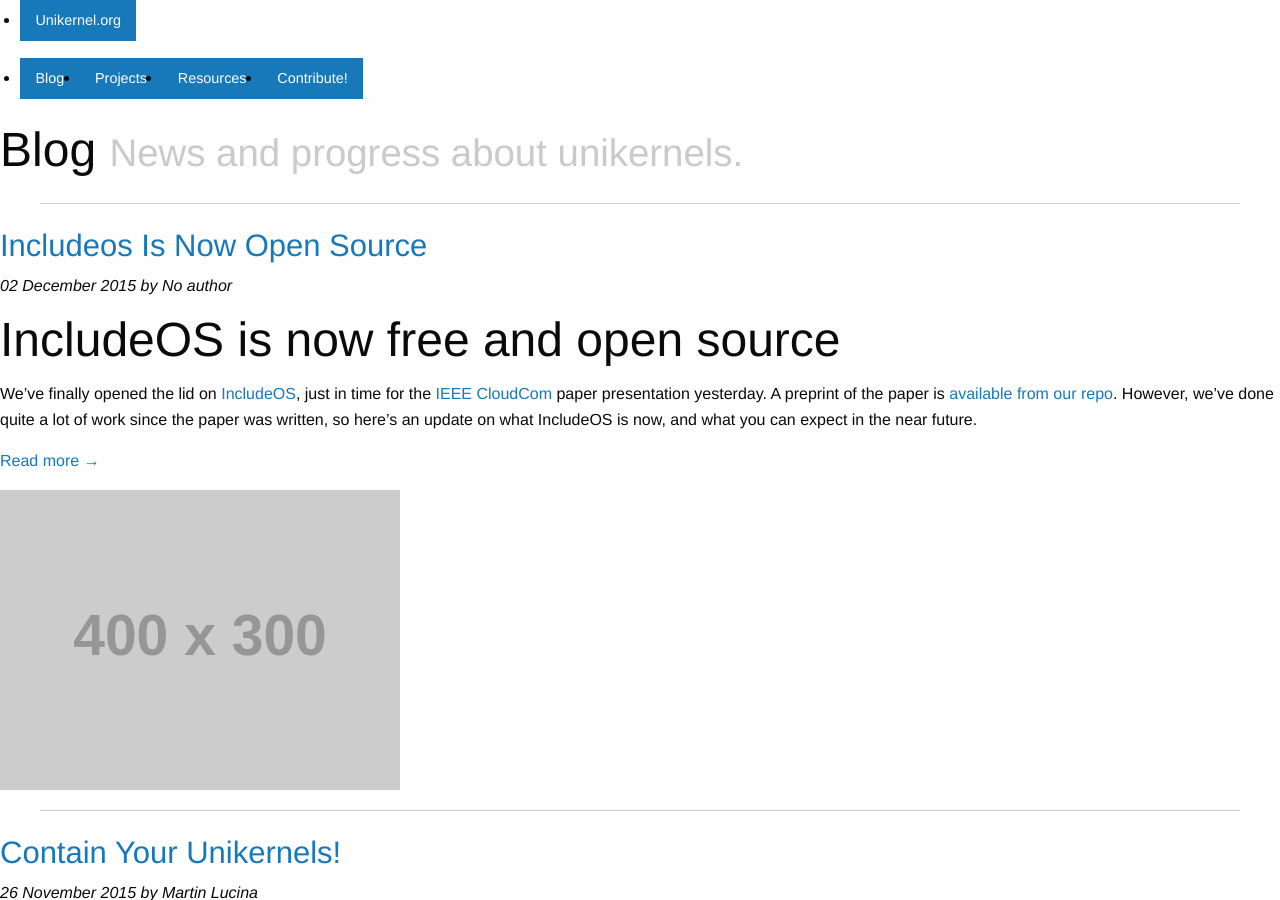
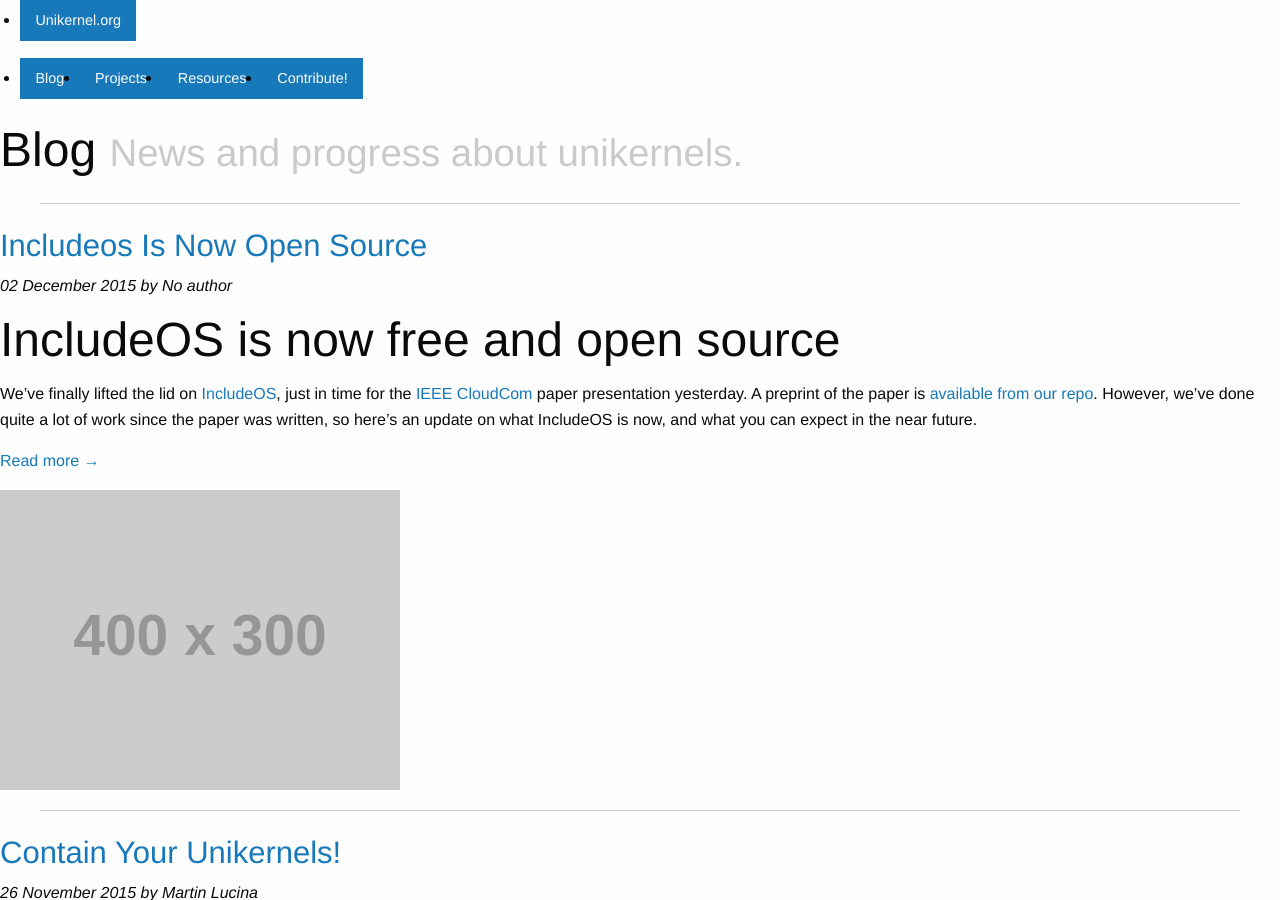
Before and after one commit to Unikernel-Systems/unikernel.org, a Jekyll site: the page built from blog/index.html, in a window 1280 px wide and 900 px high. Built offline with Jekyll 4.4.1, drawn with Linux system fonts in a browser that asks for light colours; nearby versions of some CDN libraries; library files that are not in the unit come from our copies.

Commit message:
Update 2015-12-2-includeos-is-now-open-source.md
Thanks, I've incorporated all the minor changes. The intro remains.

```diff
--- a/blog/_posts/2015-12-2-includeos-is-now-open-source.md
+++ b/blog/_posts/2015-12-2-includeos-is-now-open-source.md
@@ -1,12 +1,12 @@
 # IncludeOS is now free and open source
-We've finally opened the lid on [IncludeOS](http://www.includeos.org), just in time for the [IEEE CloudCom](http://2015.cloudcom.org/) paper presentation yesterday. A preprint of the paper is [available from our repo](https://github.com/hioa-cs/IncludeOS/blob/master/doc/papers/IncludeOS_IEEE_CloudCom2015_PREPRINT.pdf). However, we've done quite a lot of work since the paper was written, so here's an update on what IncludeOS is now, and what you can expect in the near future.
+We've finally lifted the lid on [IncludeOS](http://www.includeos.org), just in time for the [IEEE CloudCom](http://2015.cloudcom.org/) paper presentation yesterday. A preprint of the paper is [available from our repo](https://github.com/hioa-cs/IncludeOS/blob/master/doc/papers/IncludeOS_IEEE_CloudCom2015_PREPRINT.pdf). However, we've done quite a lot of work since the paper was written, so here's an update on what IncludeOS is now, and what you can expect in the near future.
 
 ## It's a bit like a JVM, but for x86 C++
 A Java Virtual Machine is a portable language runtime environment. Java is portable across hardware architectures and operating systems because it uses a common instruction set. Once you've started a Java program, you can't log into it (unless your program itself provides the facilities), and you can't boot up any other programs inside it.
 
 IncludeOS is like a safe language runtime for C++ programs, compiled into the x86 instruction set. This has the obvious advantage of removing one layer of abstraction, compared to Java: with hardware virtualization the code will execute directly on the CPU. Like with a Java program and other unikernels, an IncludeOS service is a program, with the language runtime attached. It's called IncludeOS because you start by saying `#include <os>` and whatever your service needs from the operating system will be included into the virtual machine.
 
-Think about the original reasons for creating Java; one main reason was definitely portability. With pervasive hardware virtualization you can now get similar portability for compiled C++ programs. We're currently only portable across x86 operating systems, but with virtualbox, you can run the same binary on windows, Linux and Mac. What's more, "Hello World" in IncludeOS on KVM has about *a third of the memory footprint* of "Hello world" in Java, running directly on the server, even when we take the whole Qemu process into account (8.45 MB v.s 28.29 MB)
+Think about the original reasons for creating Java; one main reason was definitely portability. With pervasive hardware virtualization you can now get similar portability for compiled C++ programs. We're currently only portable across x86 operating systems, but with VirtualBox, you can run the same binary on Windows, Linux and MacOS X. What's more, "Hello World" in IncludeOS on KVM has about *a third of the memory footprint* of "Hello world" in Java, running directly on the server, even when we take the whole Qemu process into account (8.45 MB vs 28.29 MB)
 
 From this interesting premise, rather than working towards running a JVM or supporting another high-level language, we want to focus on creating an intuitive and modern C++ hardware API, with minimal overhead. But of course, if somebody wants to use IncludeOS as a platform for supporting high level language runtimes, that would be great too. Before that can happen though, we'll have to get a stable API. We're currently on 0.7.0, meaning that anything can change at any time.
 
```
Also changed, not shown: other parts of blog/_posts/2015-12-2-includeos-is-now-open-source.md (+1 -1 lines).
